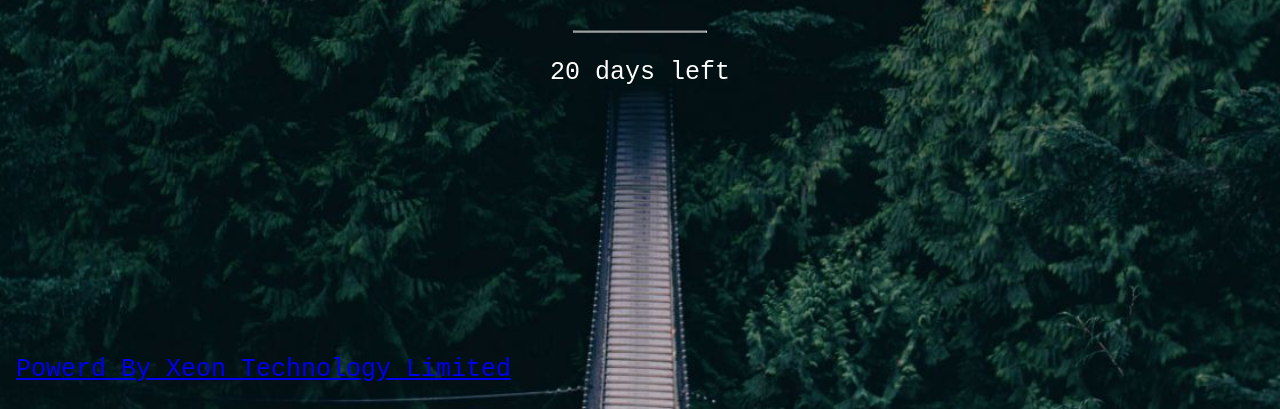
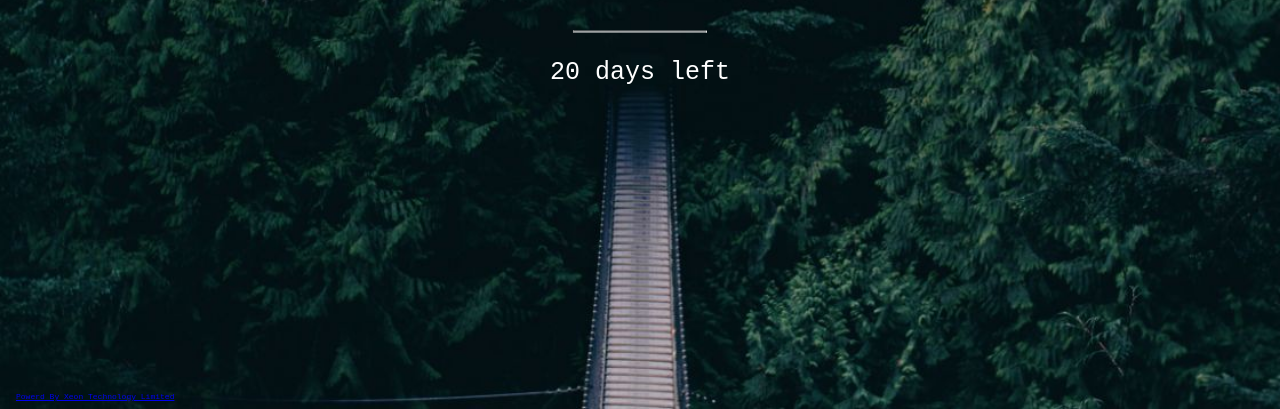
Before and after one commit to Salt-Rain-Cafe/salt-rain-cafe, a plain HTML site: page index.html in a window 1280 px wide. Shown: the part 391-800 px from the top of the page. Drawn offline with Linux system fonts and the light colour scheme.

Commit message:
Update index.html

```diff
--- a/index.html
+++ b/index.html
@@ -58,7 +58,7 @@
       <p>20 days left</p>
     </div>
     <div class="bottomleft">
-      <p><a href="https://www.xeontechnology.ltd" target="_blank">Powerd By Xeon Technology Limited</a></p>
+      <p style="color:lightgray; font-size:8px"><a href="https://www.xeontechnology.ltd" target="_blank">Powerd By Xeon Technology Limited</a></p>
     </div>
   </div>
 
```
